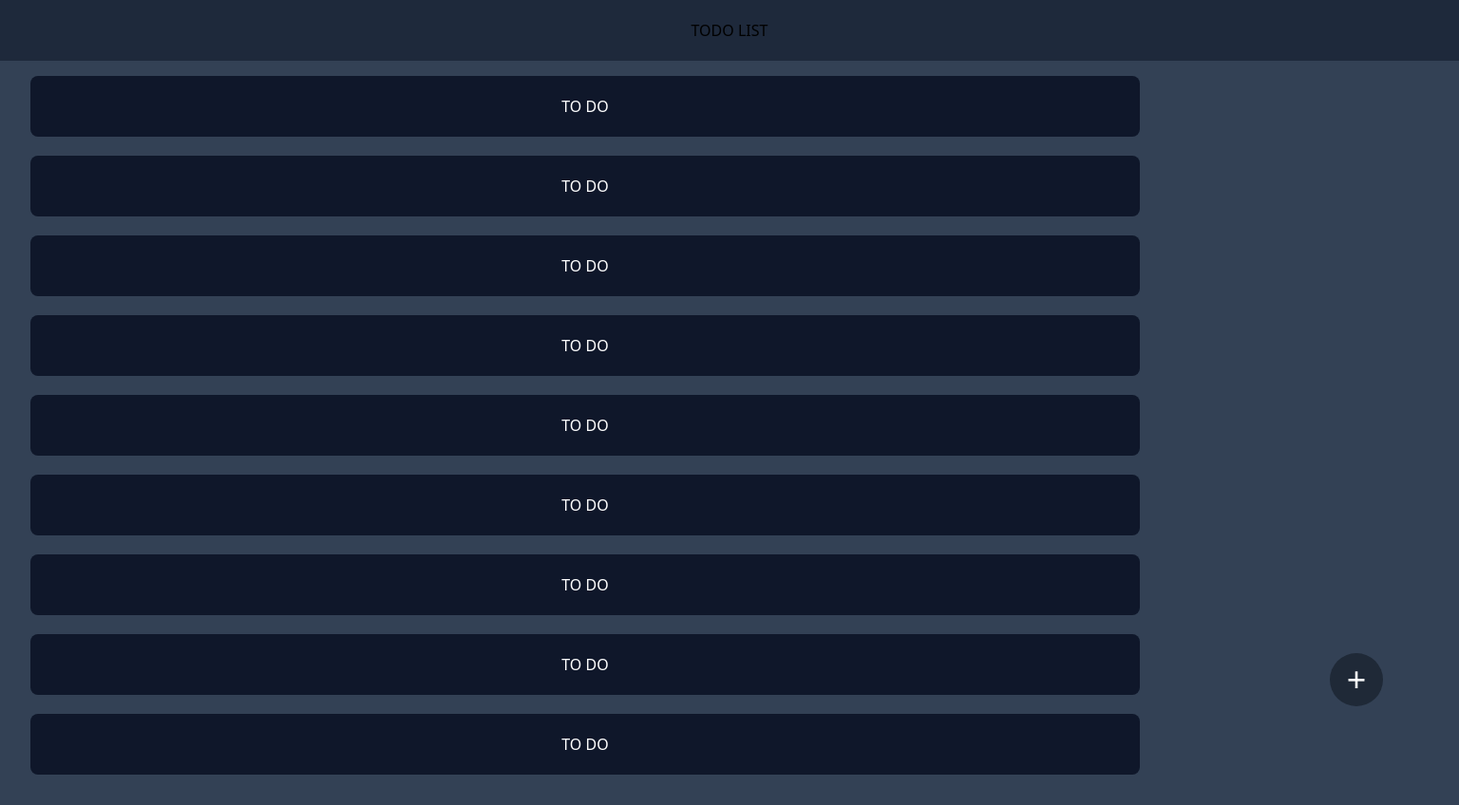
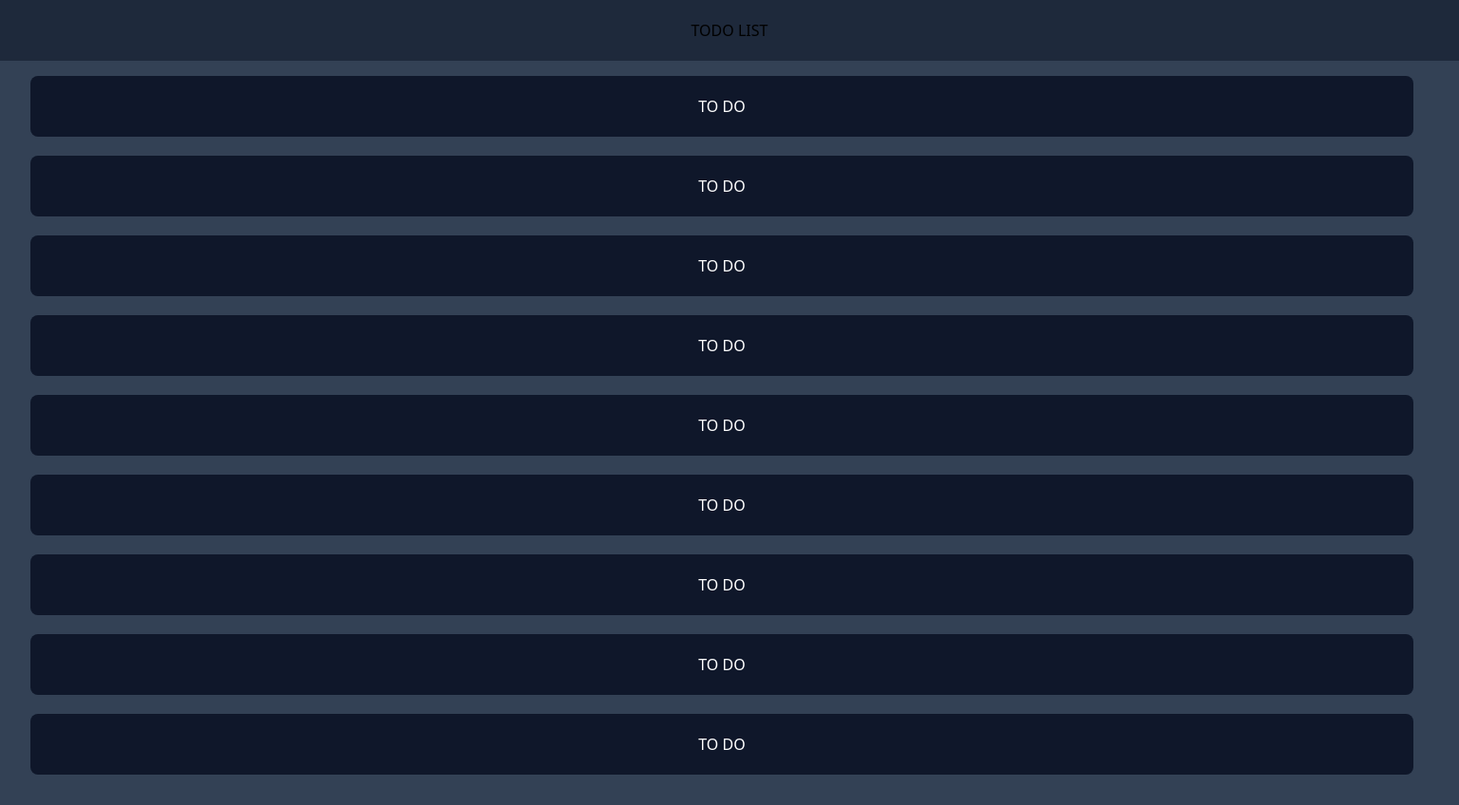
Before and after one commit to baibhavMandall/Todo-List, a website: page frontend/src/index.html in a window 1536 px wide. Shown: the whole page at 95% size. Drawn offline with Linux system fonts and the light colour scheme.

Commit message:
Updated files

```diff
--- a/frontend/src/design.css
+++ b/frontend/src/design.css
@@ -55,6 +55,7 @@
 
 @media (min-width: 1536px) {
     #todo-list {
-        width: 73rem;
+        /* width: 73rem; */
+        width: 91rem;
     }
 }
--- a/frontend/src/index.html
+++ b/frontend/src/index.html
@@ -50,7 +50,7 @@
         </div>
     </div>
 
-    <div id="add" class="h-14 w-14 rounded-full bg-gray-800 fixed bottom-14 left-56 text-4xl text-center p-2 sm:left-[500px] md:left-[630px] lg:left-[850px] xl:left-[1100px] 2xl:left-[1400px]">
+    <div id="add" class="h-14 w-14 rounded-full bg-gray-800 fixed bottom-14 left-56 text-4xl text-center p-2 sm:left-[500px] md:left-[630px] lg:left-[850px] xl:left-[1100px] 2xl:left-[1700px]">
         <h1 class="text-white">+</h1>
     </div>
 
```
Also changed, not shown: frontend/src/style.css.
